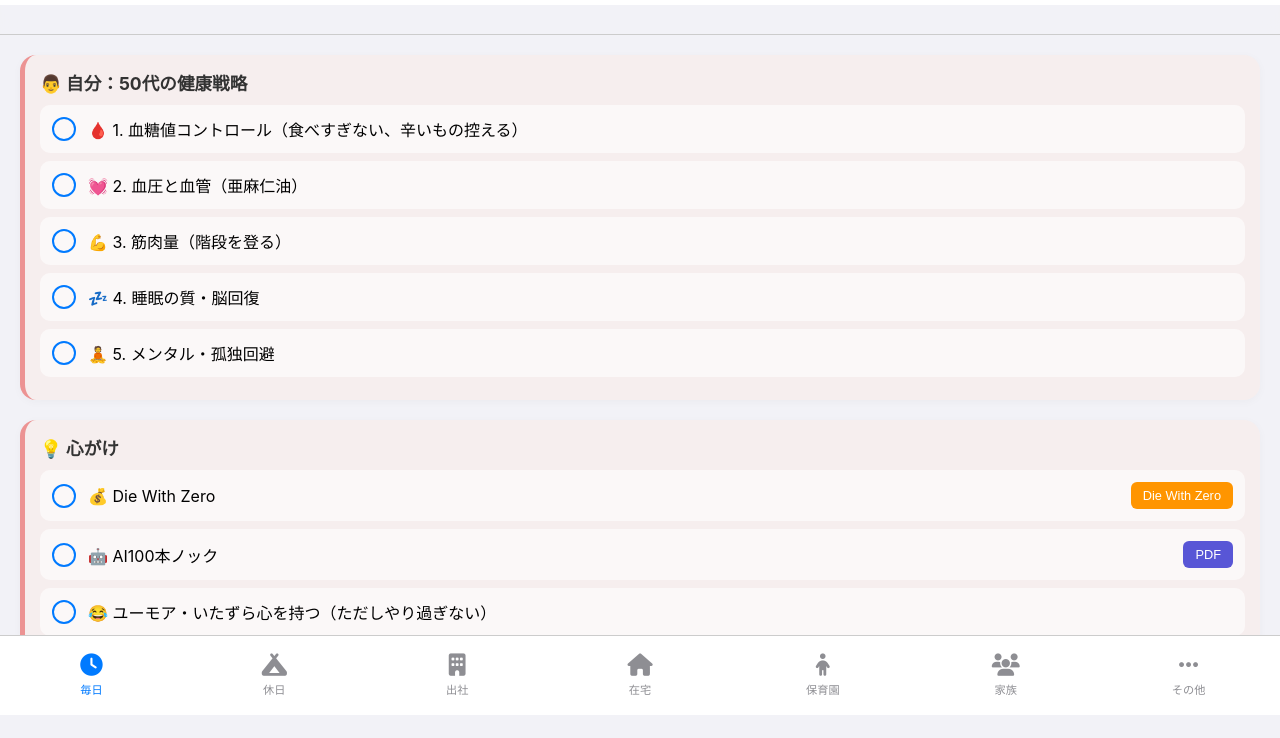
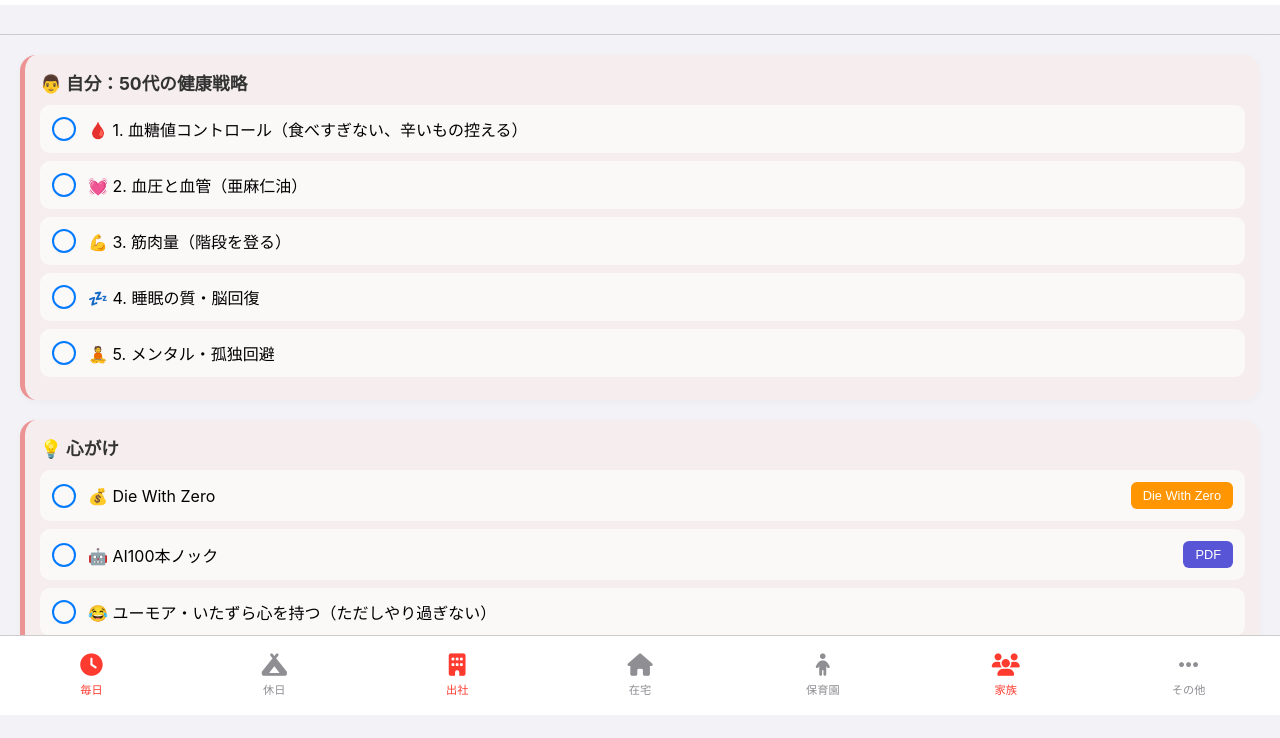
Before and after one commit to skikuc/chklst2, a plain HTML site: page index.html in a window 1280 px wide. Shown: the part 85-823 px from the top of the page. Drawn offline with nearby package versions, Linux system fonts and the light colour scheme.

Commit message:
Add files via upload

```diff
--- a/index.html
+++ b/index.html
@@ -278,6 +278,7 @@
         }
         .tab i { font-size: 1.4rem; margin-bottom: 4px; }
         .tab.active { color: var(--primary-color); }
+        .tab.red-tab { color: var(--danger); }
         /* 固定タブの編集不可時のスタイル */
         .tab[data-editable="false"].editing { /* 編集モード時でも編集不可であることを示す */
             opacity: 0.6;
@@ -1305,16 +1306,35 @@
     }
 
     function renderTabs() {
-        console.log("appData object:", appData);
-        console.log("appData.groups:", appData.groups);
-        console.log("Type of appData.groups:", typeof appData.groups);
-        console.log("Number of groups in appData:", appData.groups ? appData.groups.length : 'groups is null/undefined');
         const nav = document.getElementById('tabBar');
         nav.innerHTML = '';
 
+        const now = new Date();
+        const dayIdx = now.getDay(); // 0=Sunday, 1=Monday, ..., 6=Saturday
+        const isCompanyDay = appData.appSettings.companyDays.includes(dayIdx);
+
+        // Determine the dynamically red tab based on the day
+        let dynamicRedTabId = '';
+        if (dayIdx === 0 || dayIdx === 6) { // Sunday or Saturday (weekend)
+            dynamicRedTabId = 'g_holiday';
+        } else { // Weekday
+            if (isCompanyDay) { // Working day
+                dynamicRedTabId = 'g_work';
+            } else { // Non-working weekday (remote work)
+                dynamicRedTabId = 'g_home';
+            }
+        }
+
         appData.groups.forEach(group => {
             const div = document.createElement('div');
-            div.className = `tab ${group.id === activeGroupId ? 'active' : ''}`;
+            let classNames = `tab ${group.id === activeGroupId ? 'active' : ''}`;
+
+            // Add 'red-tab' class based on conditions
+            if (group.id === 'g_daily' || group.id === 'g_family' || group.id === dynamicRedTabId) {
+                classNames += ' red-tab';
+            }
+
+            div.className = classNames;
             div.dataset.groupId = group.id; // グループIDをデータ属性として保持
             div.dataset.editable = group.editable; // editable状態をデータ属性として保持
             div.onclick = () => {
```
